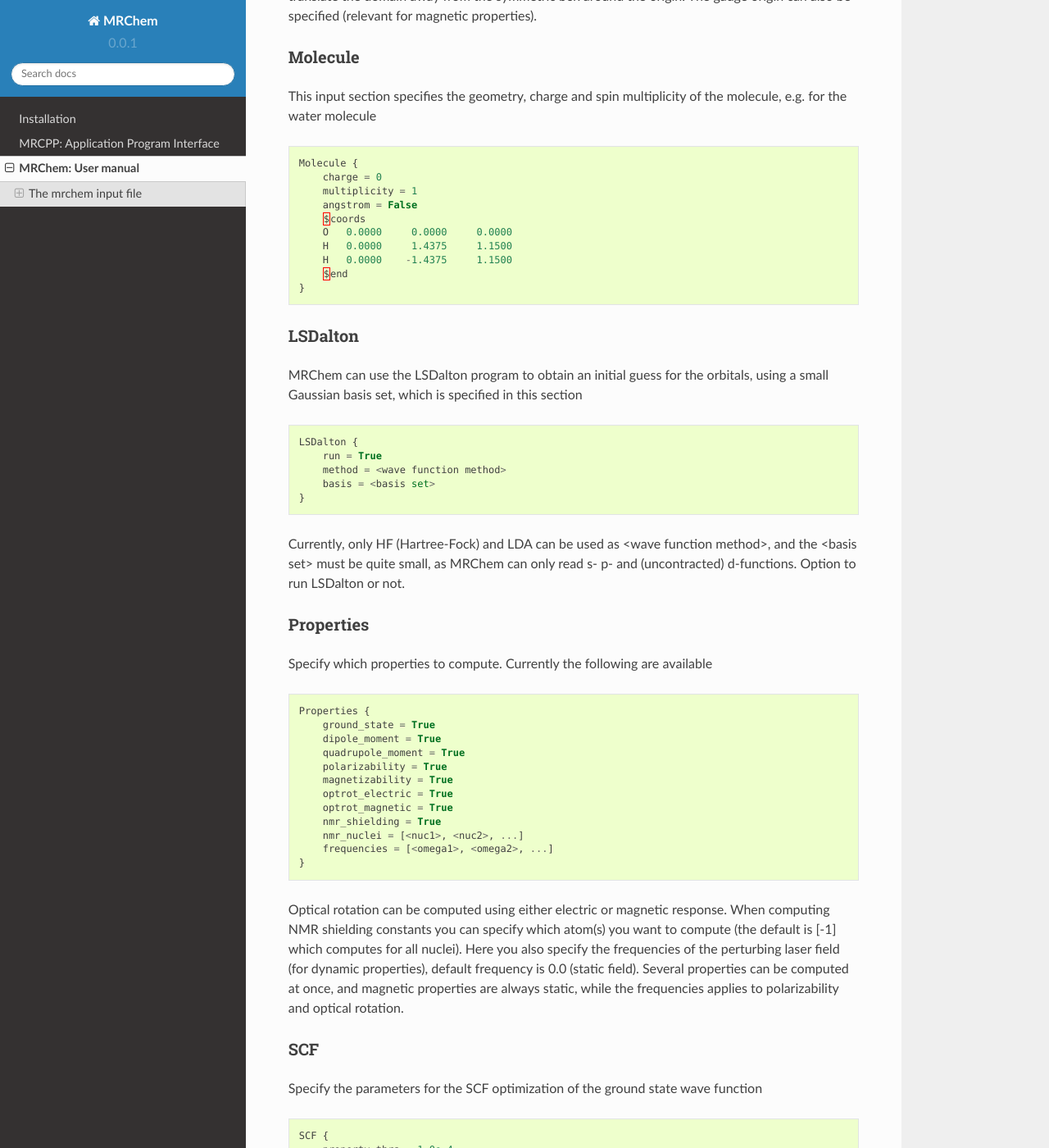
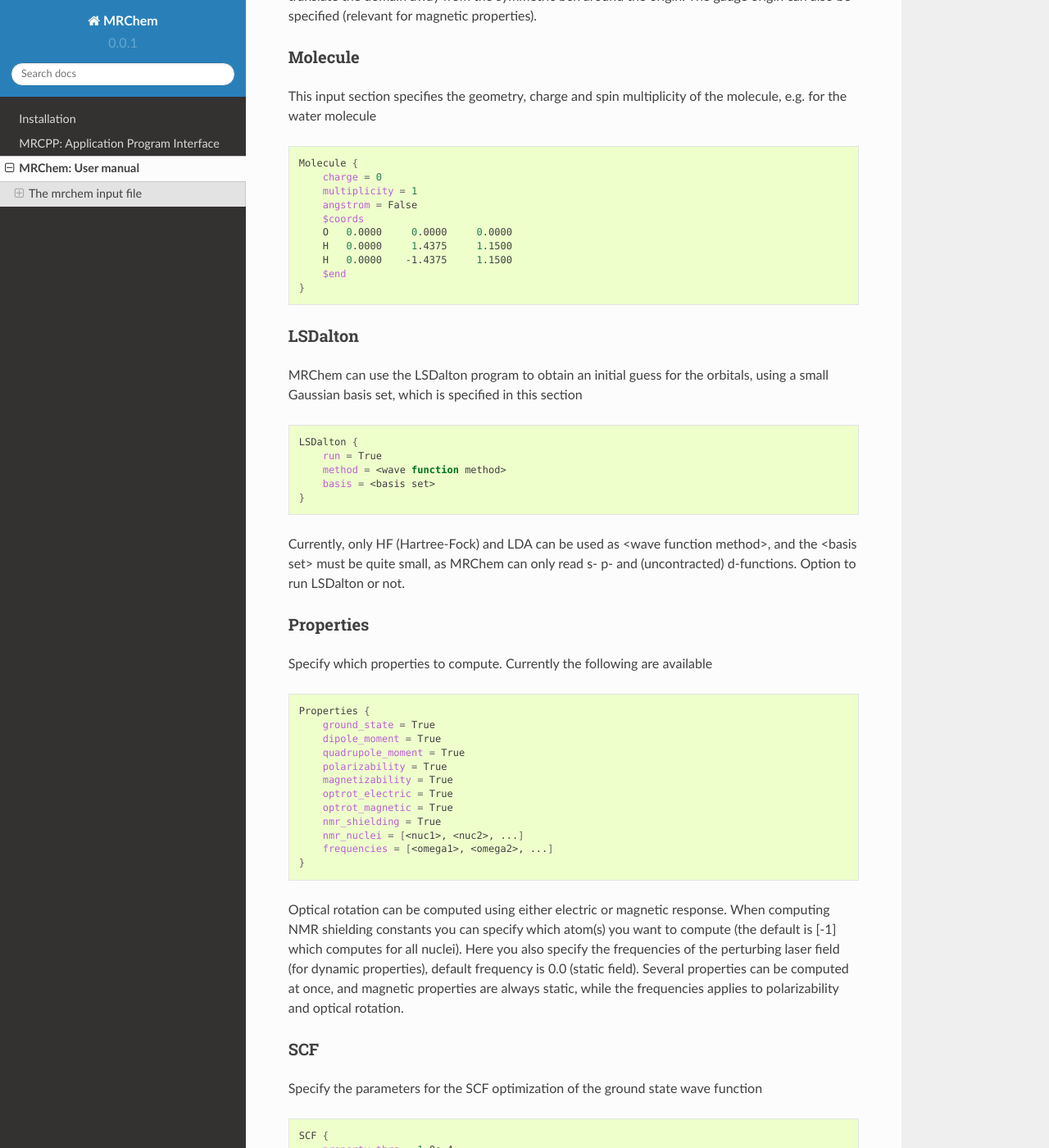
Before and after one commit to ylvao/mrchem, a Sphinx documentation site: the page built from docs/mrchem_manual.rst, in a window 1280 px wide and 1400 px high, scrolled down 1537 px. Shown: the whole window at 82% size. Built offline with Sphinx 7.4.7 and the Read the Docs theme 2.0.0, drawn with Linux system fonts in a browser that asks for light colours; some of the changed text lies outside the part shown.

Commit message:
python -> bash

```diff
--- a/docs/mrchem_manual.rst
+++ b/docs/mrchem_manual.rst
@@ -10,7 +10,7 @@ The mrchem input file
 The input file is organized in sections and keywords that can be of different
 type
 
-.. code-block:: python
+.. code-block:: bash
 
      Section {
         keyword_1 = 1
@@ -27,7 +27,7 @@ polynomial order of the multiwavelet basis set, and the relative precision that
 will be guaranteed in the calculation. The main input section is not specified
 by name, just write the keywords directly, e.g
 
-.. code-block:: python
+.. code-block:: bash
 
     order = 7
     rel_prec = 1.0e-5
@@ -72,7 +72,7 @@ World
 
 This section will specify the computational domain
 
-.. code-block:: python
+.. code-block:: bash
 
      World {
         scale = -5
@@ -93,7 +93,7 @@ Molecule
 This input section specifies the geometry, charge and spin multiplicity of the
 molecule, e.g. for the water molecule
 
-.. code-block:: python
+.. code-block:: bash
 
     Molecule {
         charge = 0
@@ -112,7 +112,7 @@ LSDalton
 MRChem can use the LSDalton program to obtain an initial guess for the orbitals,
 using a small Gaussian basis set, which is specified in this section
 
-.. code-block:: python
+.. code-block:: bash
 
     LSDalton {
         run = True
@@ -129,7 +129,7 @@ Properties
 
 Specify which properties to compute. Currently the following are available
 
-.. code-block:: python
+.. code-block:: bash
 
     Properties {
         ground_state = True
@@ -158,7 +158,7 @@ SCF
 Specify the parameters for the SCF optimization of the ground state wave
 function
 
-.. code-block:: python
+.. code-block:: bash
 
     SCF {
         property_thrs = 1.0e-4
@@ -186,7 +186,7 @@ Specify the parameters for the SCF optimization of the linear response wave
 function. This section must be included if any linear response properties
 are computed.
 
-.. code-block:: python
+.. code-block:: bash
 
     Response {
         property_thrs = 1.0e-4
```
